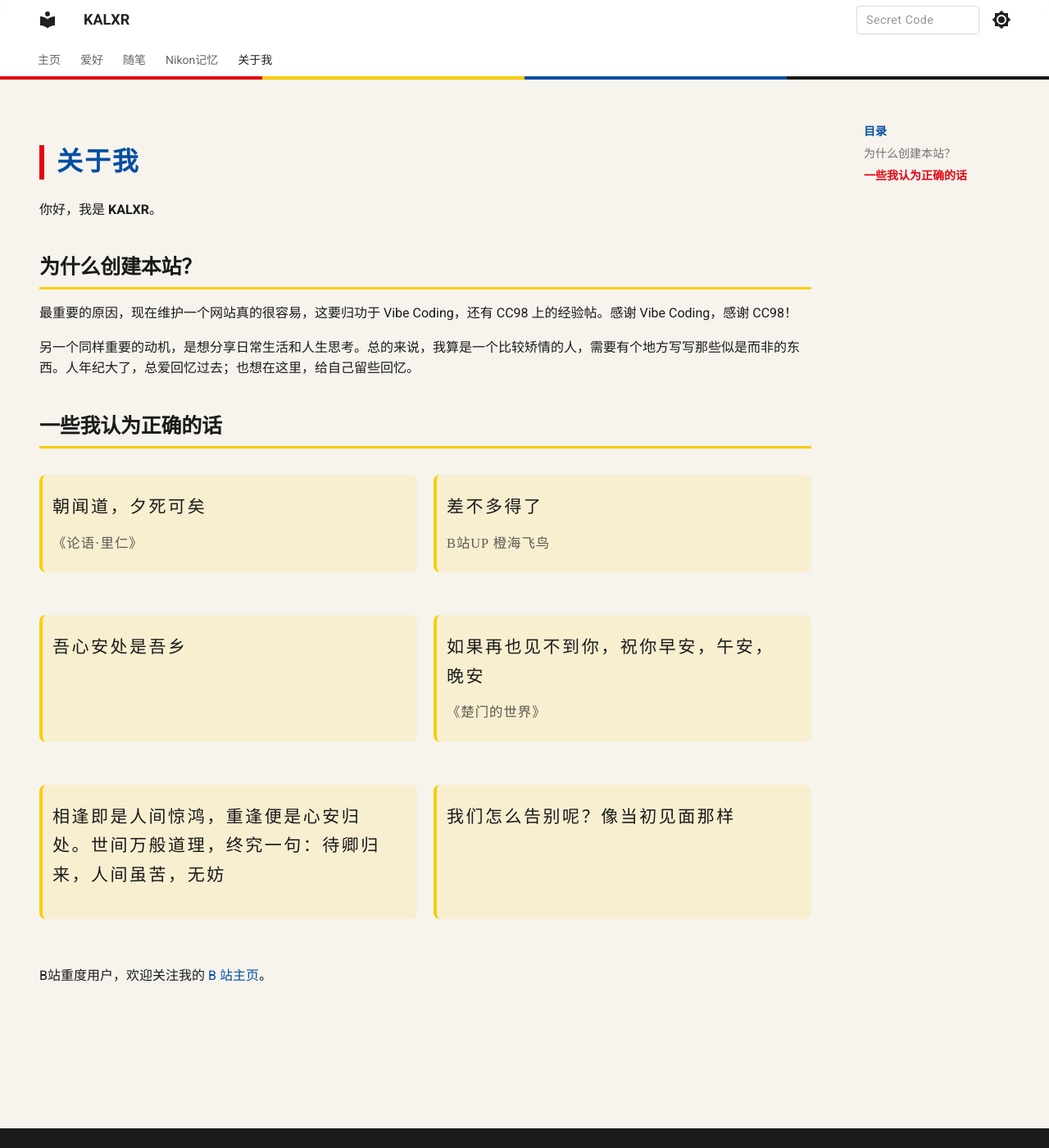
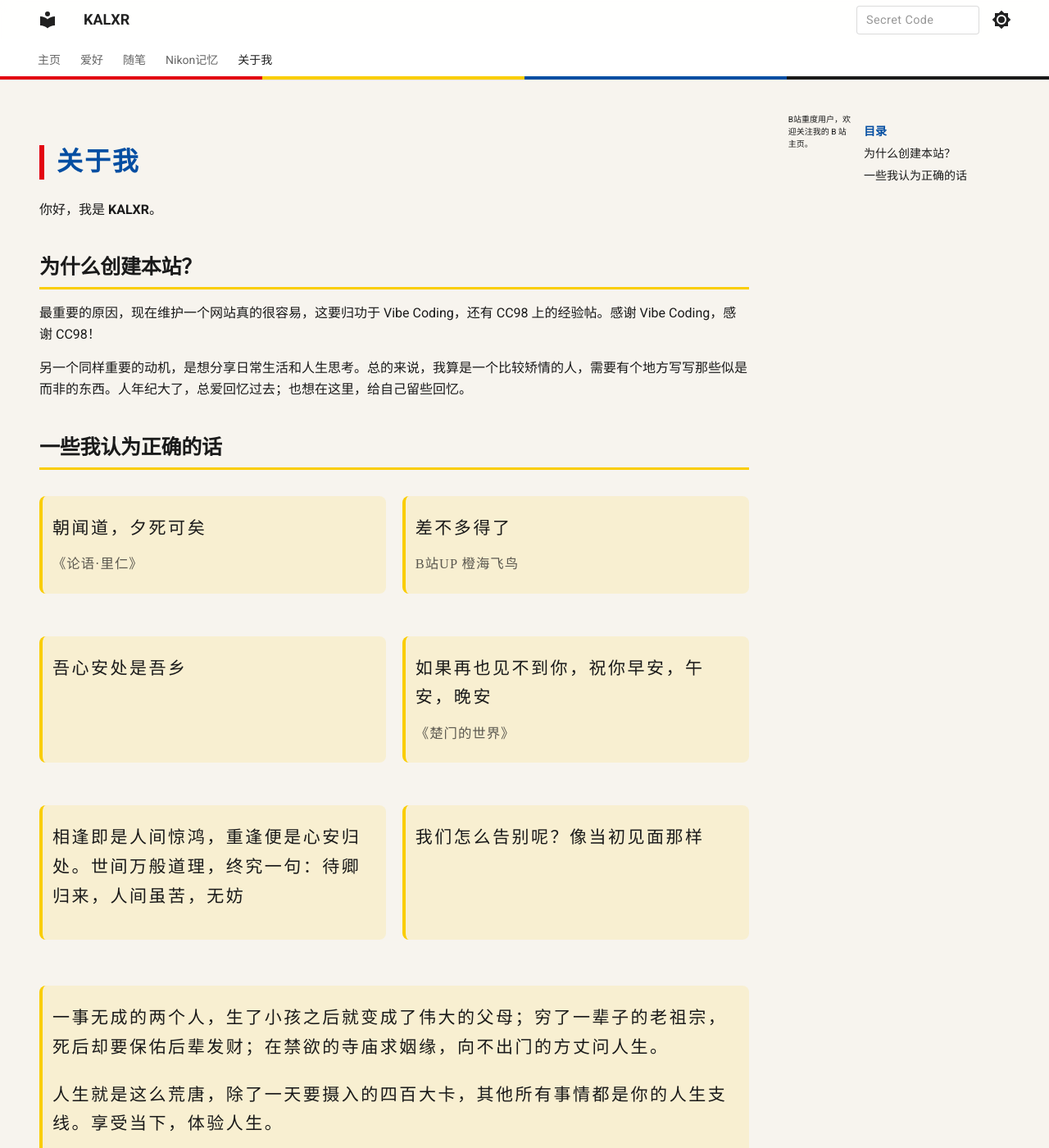
Before and after one commit to lhr024/lhr024.github.io, an MkDocs documentation site: the page built from docs/about/index.md, in a window 1280 px wide and 1400 px high. Shown: the whole window at 82% size. Built offline with MkDocs 1.6.1 and Material for MkDocs 9.7.7, drawn with Linux system fonts in a browser that asks for light colours.

Commit message:
notes update

```diff
--- a/docs/about/index.md
+++ b/docs/about/index.md
@@ -34,6 +34,10 @@
     margin: 0 0 0.65rem;
     font-size: 1.05rem;
     line-height: 1.7;
+  }
+
+  .about-quote p.about-quote__break {
+    margin-top: 1.1rem;
   }
 
   .about-quote cite {
@@ -101,4 +105,13 @@
   <cite></cite>
 </blockquote>
 </div>
+
+<blockquote class="about-quote about-quote--classic">
+  <p>一事无成的两个人，生了小孩之后就变成了伟大的父母；穷了一辈子的老祖宗，死后却要保佑后辈发财；在禁欲的寺庙求姻缘，向不出门的方丈问人生。</p>
+
+  <p class="about-quote__break">人生就是这么荒唐，除了一天要摄入的四百大卡，其他所有事情都是你的人生支线。享受当下，体验人生。</p>
+  <cite></cite>
+</blockquote>
+</div>
+
 B站重度用户，欢迎关注我的 [B 站主页](https://space.bilibili.com/400372661)。
```
